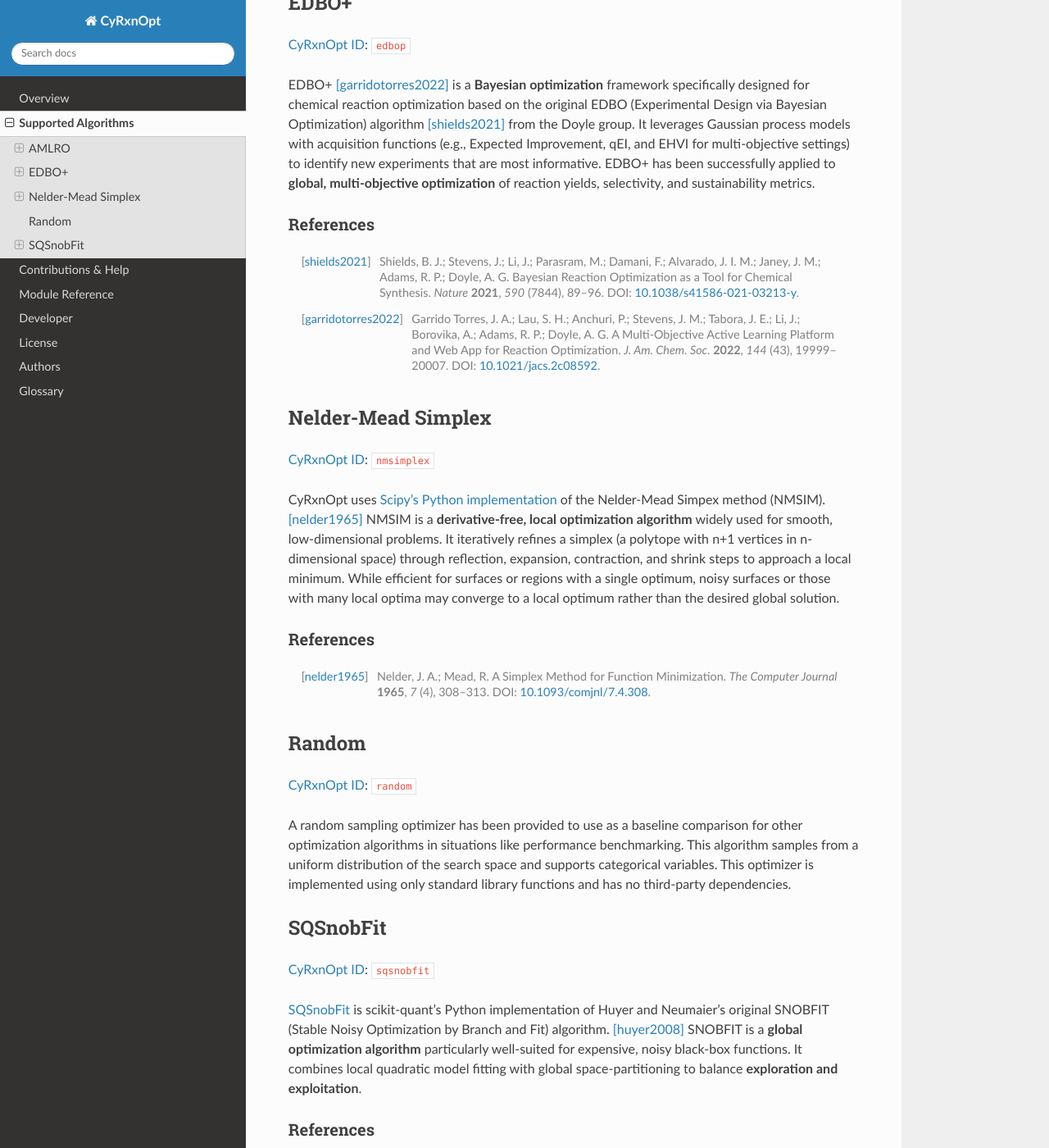
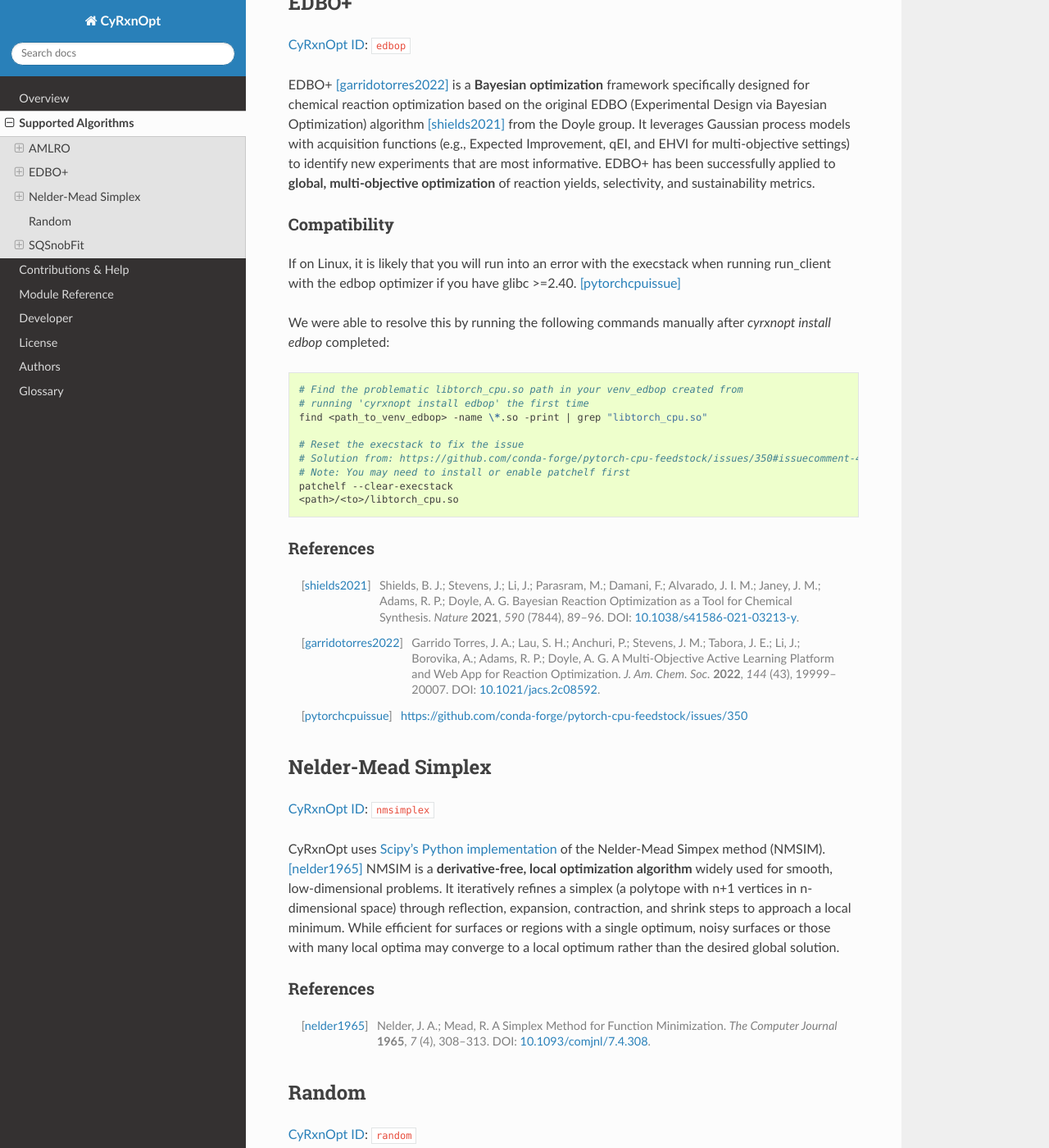
Before and after one commit to RxnRover/CyRxnOpt, a Sphinx documentation site: the page built from docs/source/supported_algorithms.rst, in a window 1280 px wide and 1400 px high, scrolled down 767 px. Shown: the whole window at 82% size. Built offline with Sphinx 7.4.7 and the Read the Docs theme 3.1.0, drawn with Linux system fonts in a browser that asks for light colours.

Commit message:
Add note about compatibility struggles with EDBO+

```diff
--- a/docs/source/supported_algorithms.rst
+++ b/docs/source/supported_algorithms.rst
@@ -47,6 +47,28 @@
 applied to **global, multi-objective optimization** of reaction yields,
 selectivity, and sustainability metrics.
 
+Compatibility
+=============
+
+If on Linux, it is likely that you will run into an error with the execstack
+when running run_client with the edbop optimizer if you have glibc >=2.40.
+[pytorchcpuissue]_
+
+We were able to resolve this by running the following commands manually after
+`cyrxnopt install edbop` completed:
+
+.. code-block:: bash
+
+    # Find the problematic libtorch_cpu.so path in your venv_edbop created from
+    # running 'cyrxnopt install edbop' the first time
+    find <path_to_venv_edbop> -name \*.so -print | grep "libtorch_cpu.so"
+
+    # Reset the execstack to fix the issue
+    # Solution from: https://github.com/conda-forge/pytorch-cpu-feedstock/issues/350#issuecomment-4712140412
+    # Note: You may need to install or enable patchelf first
+    patchelf --clear-execstack
+    <path>/<to>/libtorch_cpu.so
+
 References
 ==========
 
@@ -61,6 +83,9 @@
     Multi-Objective Active Learning Platform and Web App for Reaction
     Optimization. *J. Am. Chem. Soc.* **2022**, *144* (43), 19999--20007. DOI:
     `10.1021/jacs.2c08592 <https://doi.org/10.1021/jacs.2c08592>`__.
+
+.. [pytorchcpuissue]
+    https://github.com/conda-forge/pytorch-cpu-feedstock/issues/350
 
 *********************
  Nelder-Mead Simplex
```
